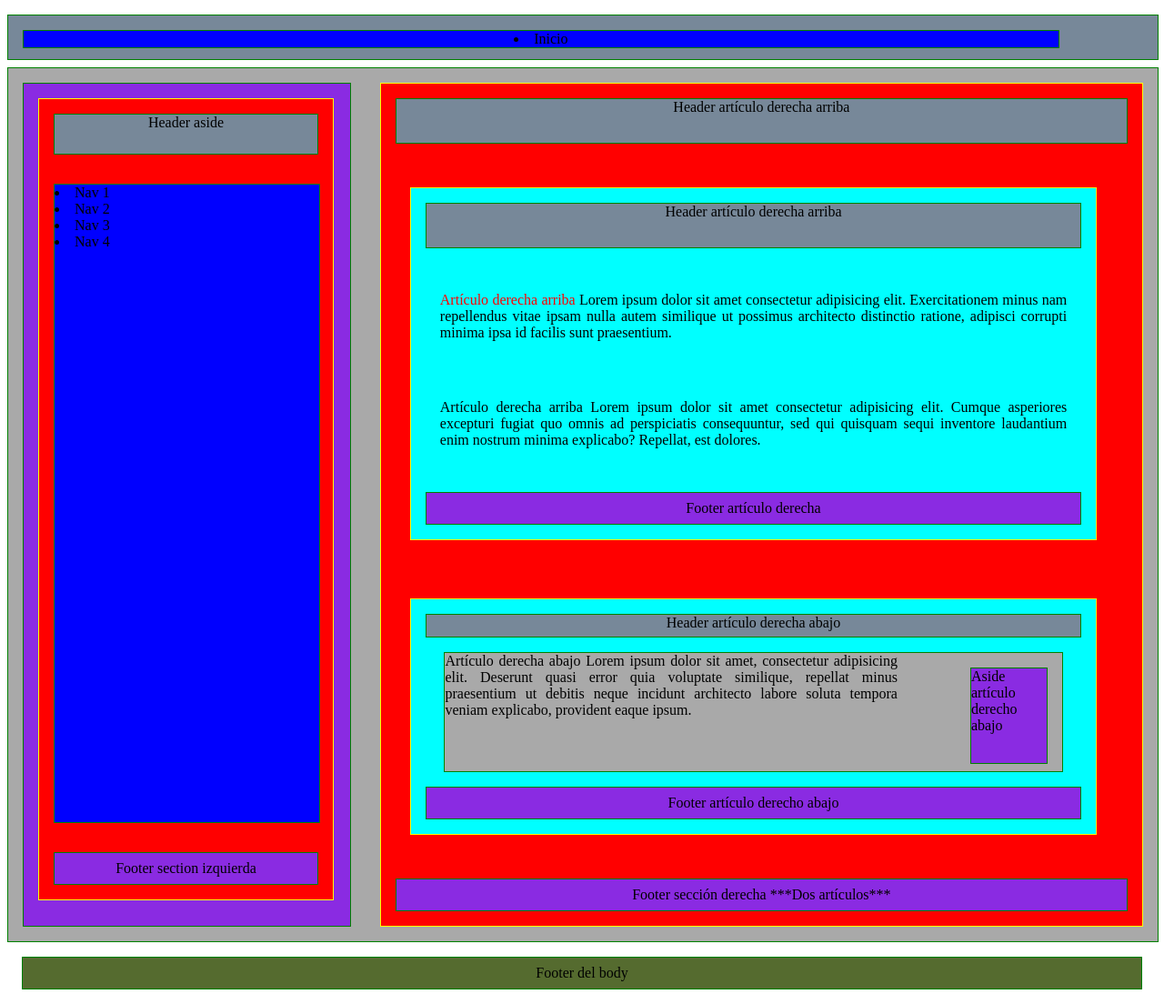
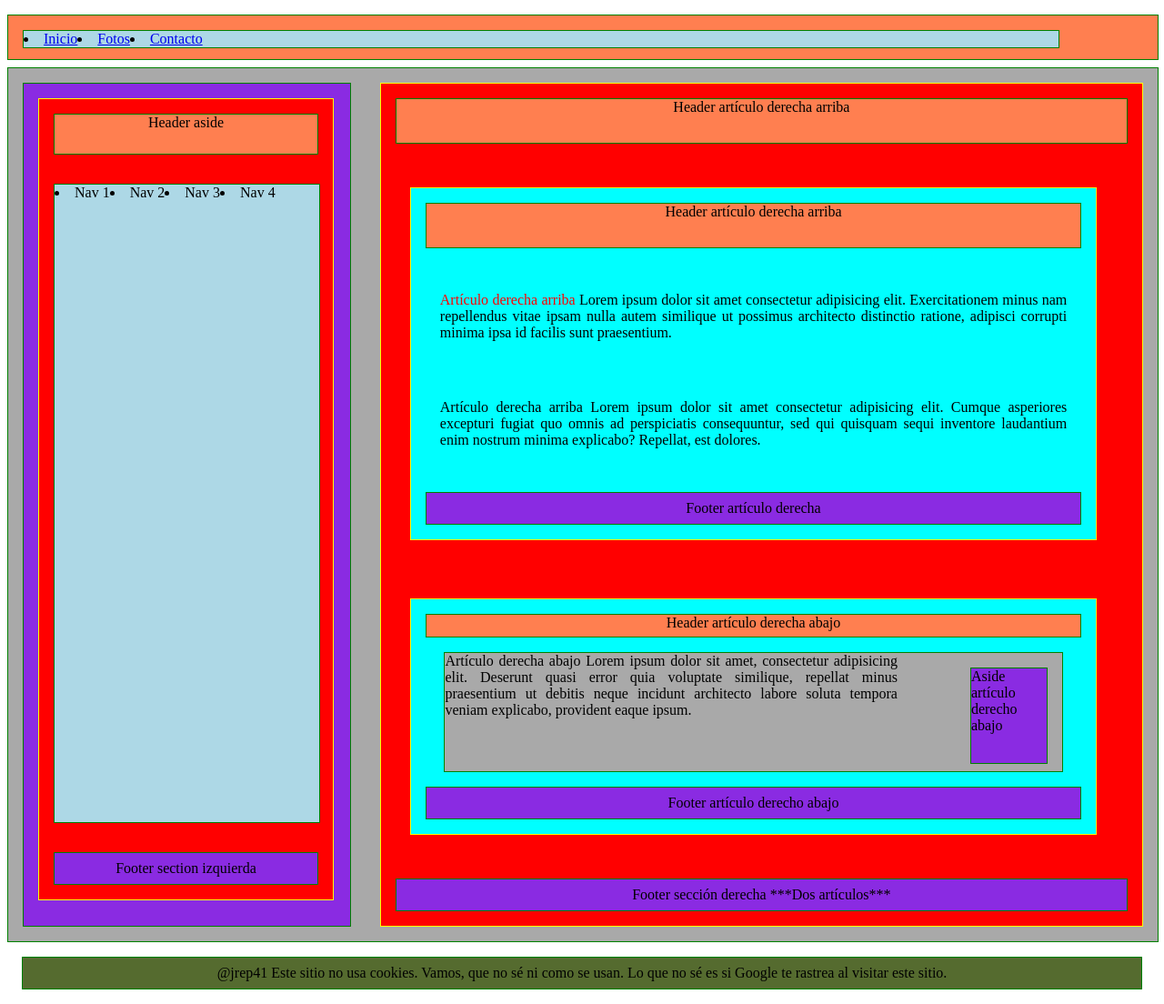
Before and after one commit to jrep41/html, a plain HTML site: page index.html in a window 1280 px wide. Shown: the whole page at 91% size. Drawn offline with Linux system fonts and the light colour scheme.

Commit message:
cambios en index y css

```diff
--- a/index.html
+++ b/index.html
@@ -11,7 +11,9 @@
     <!-- Header body -->
     <header id='inicio'>
         <nav>
-            <li>Inicio</li>
+            <li><a href="index.html">Inicio</a></li>
+    <li><a href="fotos.html">Fotos</a></li>
+    <li><a href="https://www.jrep41.xyz">Contacto</a></li>
         </nav>
     </header>
 <main>
@@ -51,6 +53,6 @@
 <footer>Footer sección derecha ***Dos artículos***</footer>
 </section>
 </main>
-<footer id='footerBody'>Footer del body</footer>
+<footer id='footerBody'>@jrep41 Este sitio no usa cookies. Vamos, que no sé ni como se usan. Lo que no sé es si Google te rastrea al visitar este sitio.</footer>
 </body>
 </html>
--- a/style.css
+++ b/style.css
@@ -13,15 +13,17 @@ main {
 
 header {
   text-align: center;
-  background-color: lightslategray;
+  background-color: coral;
   height: 3em;
   border: 1px solid green;
   margin: 1em;
 }
 
 nav {
+  display: flex;
   width: 90%;
-  background-color: blue;
+
+  background-color: lightblue;
   border: 1px solid green;
   margin: 1em;
 }
```
